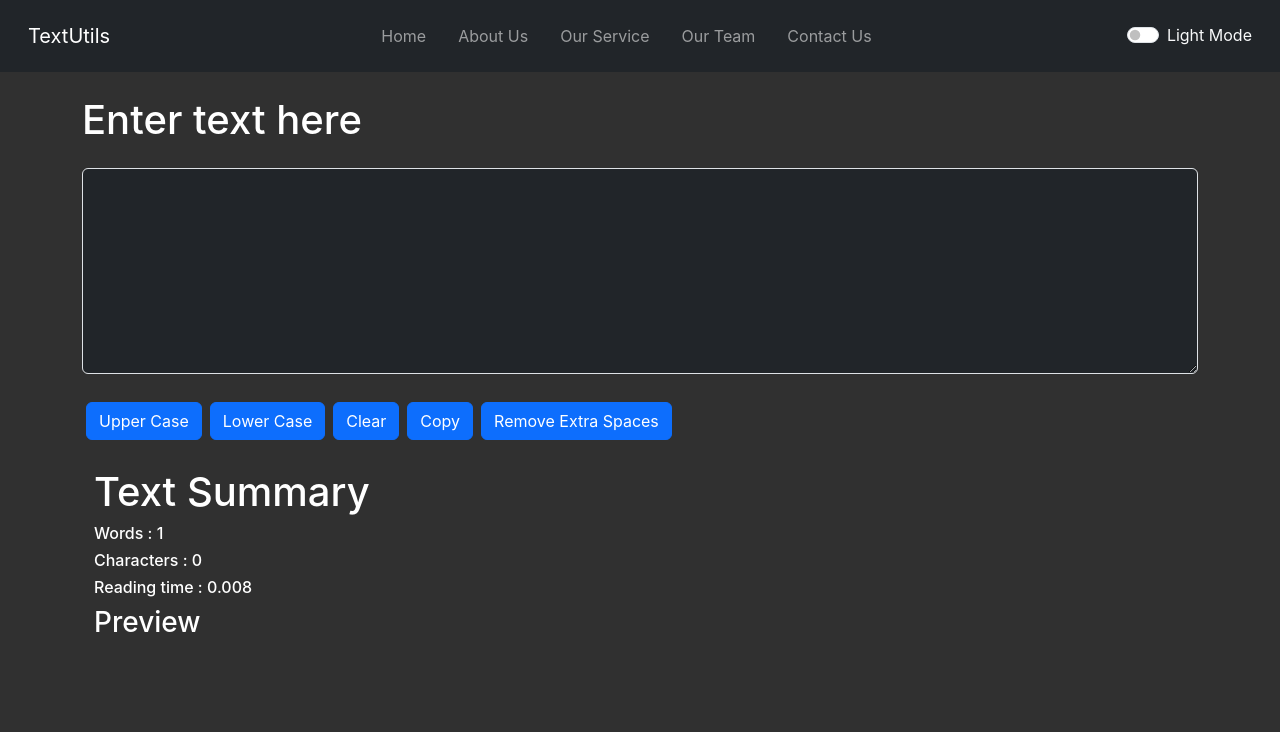
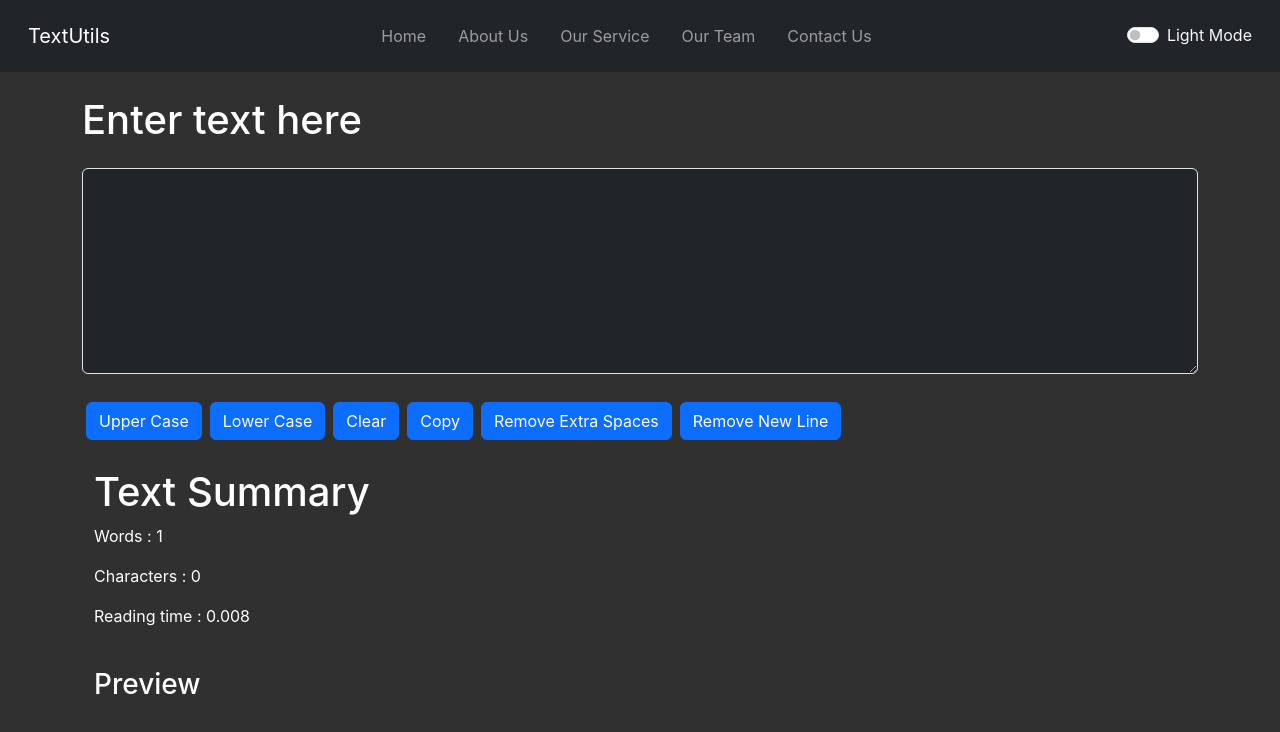
Before and after one commit to heyabhinav/textU, a React (Create React App) app: page / in a window 1280 px wide. Shown: the top 732 px of the page. Built offline with nearby package versions, Linux system fonts and the light colour scheme.

Commit message:
Added Remove new line

```diff
--- a/src/components/InputBox/InputBox.js
+++ b/src/components/InputBox/InputBox.js
@@ -3,25 +3,36 @@ import React,{useState} from "react";
 function InputBox(props){
     const handleUpperCase = () => {
         setText(text.toUpperCase());
+        props.showAlert("success", "Text converted to Upper Case");
     }
 
     const handleLowerCase = () => {
         setText(text.toLowerCase());
+        props.showAlert("success", "Text converted to Lower Case");
     }
 
     const handleClear = () => {
         setText("");
+        props.showAlert("success", "Text Cleared");
     }
 
     const handleCopy = () => {
         var text = document.getElementById("inputBox");
         text.select();
         navigator.clipboard.writeText(text.value);
+        props.showAlert("success", "Text Copied to Clipboard");
     }
 
     const handleExtraSpaces = () => {
         var newtext = text.split(/[ ]+/);
         setText(newtext.join(" "));
+        props.showAlert("success", "Extra Spaces Removed");
+    }
+
+    const handleNewLine = () => {
+        var newtext = text.split(/[\n]+/);
+        setText(newtext.join(" "));
+        props.showAlert("success", "New Line Removed");
     }
 
     const handleChange = (event) => {
@@ -44,11 +55,13 @@ function InputBox(props){
             <button type="button" className="btn btn-primary mx-1 my-1" onClick={handleClear}>Clear</button>
             <button type="button" className="btn btn-primary mx-1 my-1" onClick={handleCopy}>Copy</button>
             <button type="button" className="btn btn-primary mx-1 my-1" onClick={handleExtraSpaces}>Remove Extra Spaces</button>
+            <button type="button" className="btn btn-primary mx-1 my-1" onClick={handleNewLine}>Remove New Line</button>
             <div className="container my-4">
                 <h1>Text Summary</h1>
-                <h6>Words : {text.split(" ").length}</h6>
-                <h6>Characters : {text.length}</h6>
-                <h6>Reading time : {0.008 * text.split(" ").length}</h6>
+                <p>Words : {text.split(" ").length}</p>
+                <p>Characters : {text.length}</p>
+                <p>Reading time : {0.008 * text.split(" ").length}</p>
+                <br></br>
                 <h3>Preview</h3>
                 <p>{text}</p>
             </div>
```
